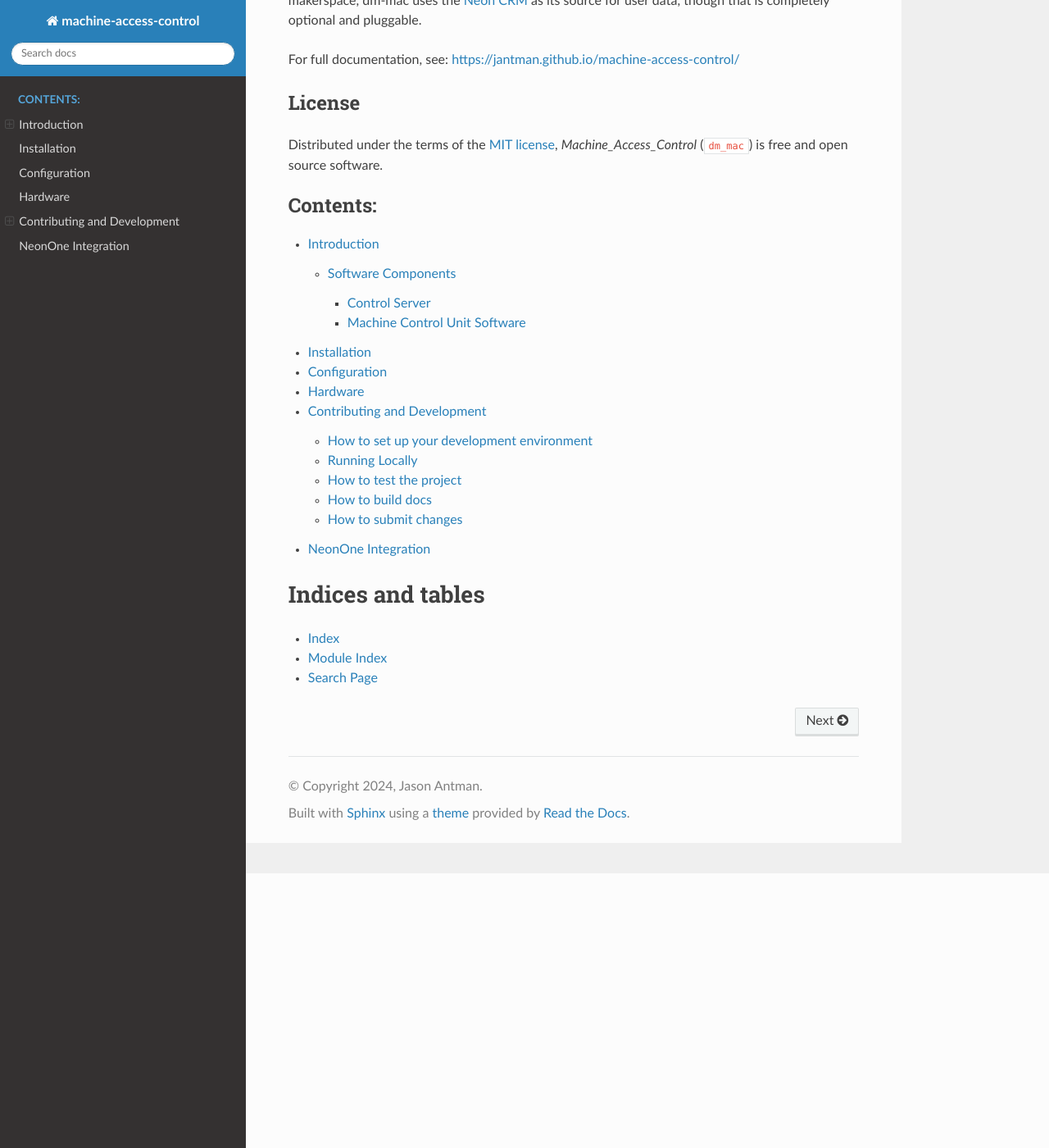
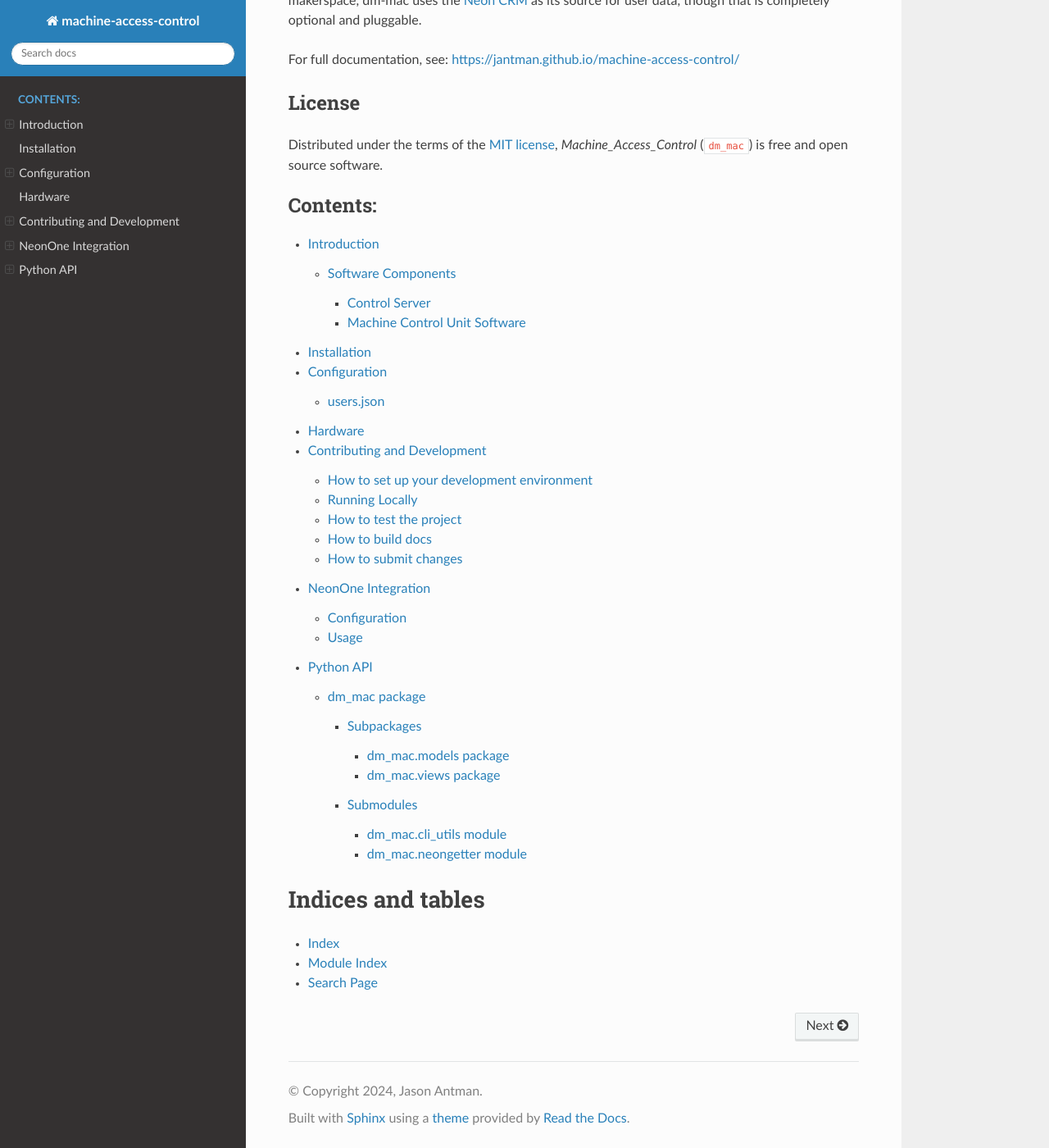
Before and after one commit to jantman/machine-access-control, a Sphinx documentation site: the page built from docs/source/index.rst, in a window 1280 px wide and 1400 px high, scrolled down 335 px. Shown: the whole window at 82% size. Built offline with Sphinx 7.4.7 and the Read the Docs theme 2.0.0, drawn with Linux system fonts in a browser that asks for light colours.

Commit message:
WIP: initial skeleton of docs and start neongetter

```diff
--- a/docs/source/conf.py
+++ b/docs/source/conf.py
@@ -19,6 +19,7 @@ author = "Jason Antman"
 # https://www.sphinx-doc.org/en/master/usage/configuration.html#general-configuration
 
 extensions = [
+    "sphinx.ext.autodoc",
     "sphinx.ext.githubpages",
     "sphinx.ext.todo",
     "sphinx.ext.intersphinx",
--- a/docs/source/configuration.rst
+++ b/docs/source/configuration.rst
@@ -4,3 +4,10 @@ Configuration
 =============
 
 TBD.
+
+.. _configuration.users-json:
+
+users.json
+----------
+
+TBD.
--- /dev/null
+++ b/docs/source/dm_mac.cli_utils.rst
@@ -0,0 +1,8 @@
+dm\_mac.cli\_utils module
+=========================
+
+.. automodule:: dm_mac.cli_utils
+   :members:
+   :undoc-members:
+   :show-inheritance:
+   :private-members:
--- /dev/null
+++ b/docs/source/dm_mac.models.machine.rst
@@ -0,0 +1,8 @@
+dm\_mac.models.machine module
+=============================
+
+.. automodule:: dm_mac.models.machine
+   :members:
+   :undoc-members:
+   :show-inheritance:
+   :private-members:
--- /dev/null
+++ b/docs/source/dm_mac.models.machine_state.rst
@@ -0,0 +1,8 @@
+dm\_mac.models.machine\_state module
+====================================
+
+.. automodule:: dm_mac.models.machine_state
+   :members:
+   :undoc-members:
+   :show-inheritance:
+   :private-members:
--- /dev/null
+++ b/docs/source/dm_mac.models.rst
@@ -0,0 +1,17 @@
+dm\_mac.models package
+======================
+
+.. automodule:: dm_mac.models
+   :members:
+   :undoc-members:
+   :show-inheritance:
+   :private-members:
+
+Submodules
+----------
+
+.. toctree::
+   :maxdepth: 4
+
+   dm_mac.models.machine
+   dm_mac.models.machine_state
--- /dev/null
+++ b/docs/source/dm_mac.neongetter.rst
@@ -0,0 +1,8 @@
+dm\_mac.neongetter module
+=========================
+
+.. automodule:: dm_mac.neongetter
+   :members:
+   :undoc-members:
+   :show-inheritance:
+   :private-members:
--- /dev/null
+++ b/docs/source/dm_mac.rst
@@ -0,0 +1,26 @@
+dm\_mac package
+===============
+
+.. automodule:: dm_mac
+   :members:
+   :undoc-members:
+   :show-inheritance:
+   :private-members:
+
+Subpackages
+-----------
+
+.. toctree::
+   :maxdepth: 4
+
+   dm_mac.models
+   dm_mac.views
+
+Submodules
+----------
+
+.. toctree::
+   :maxdepth: 4
+
+   dm_mac.cli_utils
+   dm_mac.neongetter
--- /dev/null
+++ b/docs/source/dm_mac.views.api.rst
@@ -0,0 +1,8 @@
+dm\_mac.views.api module
+========================
+
+.. automodule:: dm_mac.views.api
+   :members:
+   :undoc-members:
+   :show-inheritance:
+   :private-members:
--- /dev/null
+++ b/docs/source/dm_mac.views.machine.rst
@@ -0,0 +1,8 @@
+dm\_mac.views.machine module
+============================
+
+.. automodule:: dm_mac.views.machine
+   :members:
+   :undoc-members:
+   :show-inheritance:
+   :private-members:
--- /dev/null
+++ b/docs/source/dm_mac.views.rst
@@ -0,0 +1,17 @@
+dm\_mac.views package
+=====================
+
+.. automodule:: dm_mac.views
+   :members:
+   :undoc-members:
+   :show-inheritance:
+   :private-members:
+
+Submodules
+----------
+
+.. toctree::
+   :maxdepth: 4
+
+   dm_mac.views.api
+   dm_mac.views.machine
--- a/docs/source/index.rst
+++ b/docs/source/index.rst
@@ -13,6 +13,7 @@
    Hardware <hardware>
    Contributing and Development <contributing>
    NeonOne Integration <neon>
+   Python API <modules>
 
 
 Indices and tables
--- /dev/null
+++ b/docs/source/modules.rst
@@ -0,0 +1,7 @@
+dm_mac
+======
+
+.. toctree::
+   :maxdepth: 4
+
+   dm_mac
--- a/pyproject.toml
+++ b/pyproject.toml
@@ -14,6 +14,9 @@ packages = [
 classifiers = [
     "Development Status :: 3 - Alpha",
 ]
+
+[tool.poetry.scripts]
+neongetter = "dm_mac.neongetter:main"
 
 [tool.poetry.urls]
 Changelog = "https://github.com/jantman/machine_access_control/releases"
```
Also changed, not shown: docs/source/neon.rst (+25 -1 lines), noxfile.py (+11 -0 lines), 2 other files.
